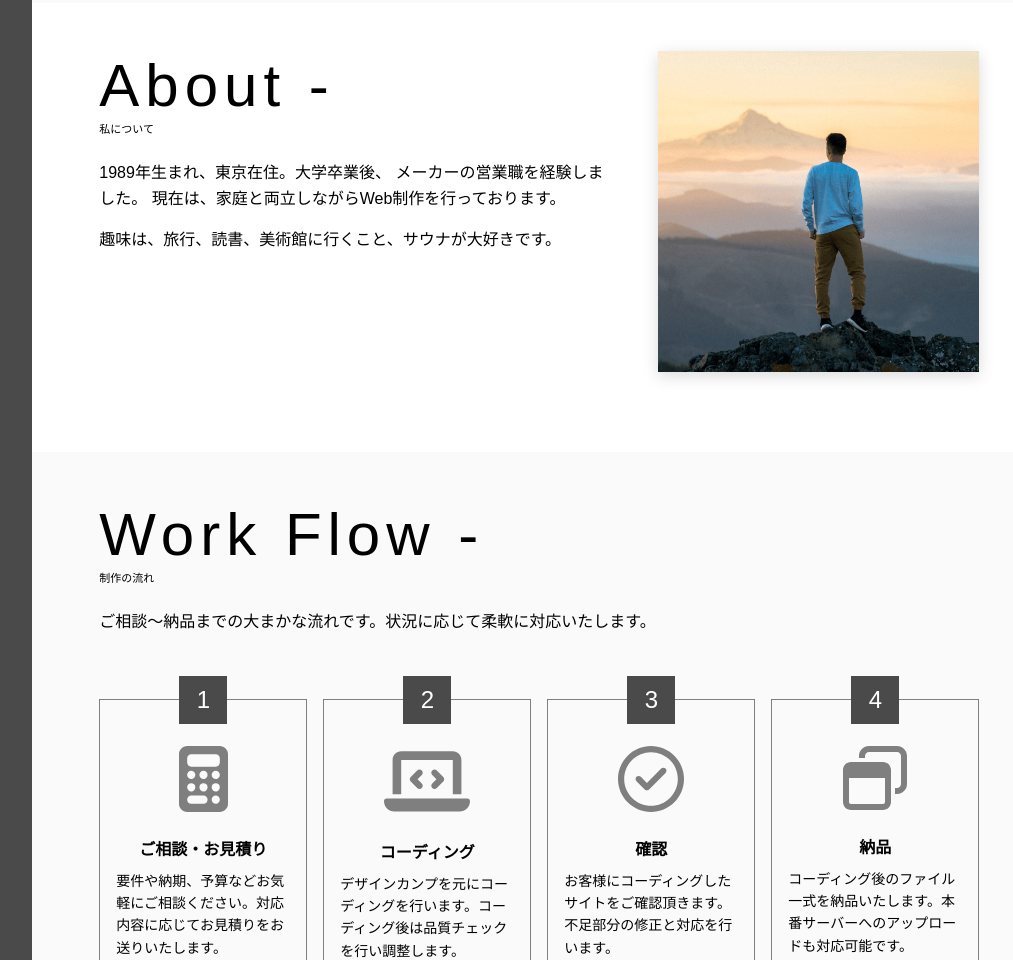
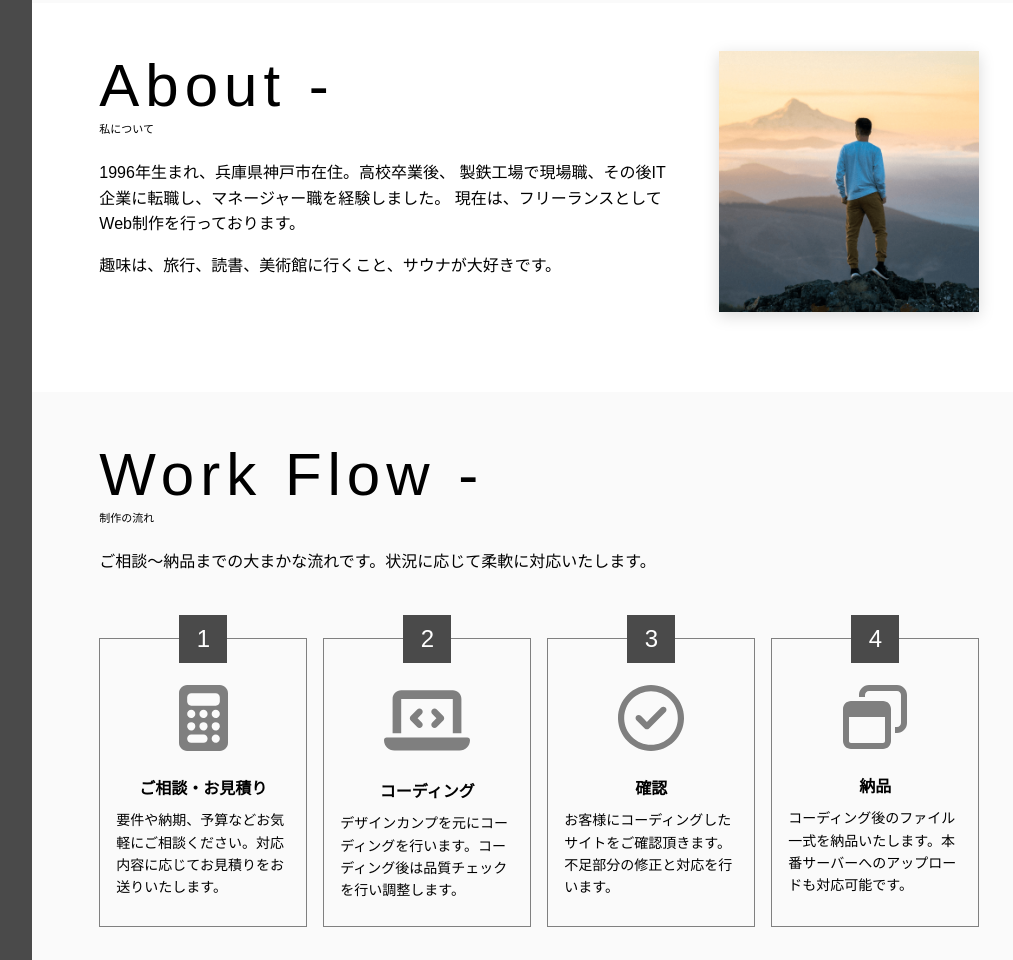
Before and after one commit to tomy-web-coordinator/daytora-beginner-portfolio, a plain HTML site: page index.html in a window 1280 px wide. Shown: the part 1567-2527 px from the top of the page, without its empty margins (221-1234 px from the left). Drawn offline with nearby package versions, Linux system fonts and the light colour scheme.

Commit message:
about文変更

```diff
--- a/index.html
+++ b/index.html
@@ -296,9 +296,9 @@
                   <span class="section__head-sub">私について</span>
                 </h2>
                 <p class="about__text">
-                  1989年生まれ、東京在住。大学卒業後、
-                  メーカーの営業職を経験しました。
-                  現在は、家庭と両立しながらWeb制作を行っております。
+                  1996年生まれ、兵庫県神戸市在住。高校卒業後、
+                  製鉄工場で現場職、その後IT企業に転職し、マネージャー職を経験しました。
+                  現在は、フリーランスとしてWeb制作を行っております。
                 </p>
                 <p class="about__text">
                   趣味は、旅行、読書、美術館に行くこと、サウナが大好きです。
```
